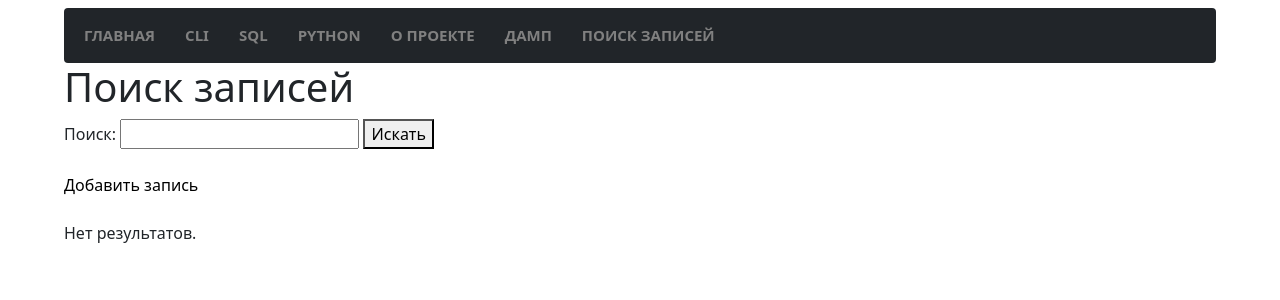
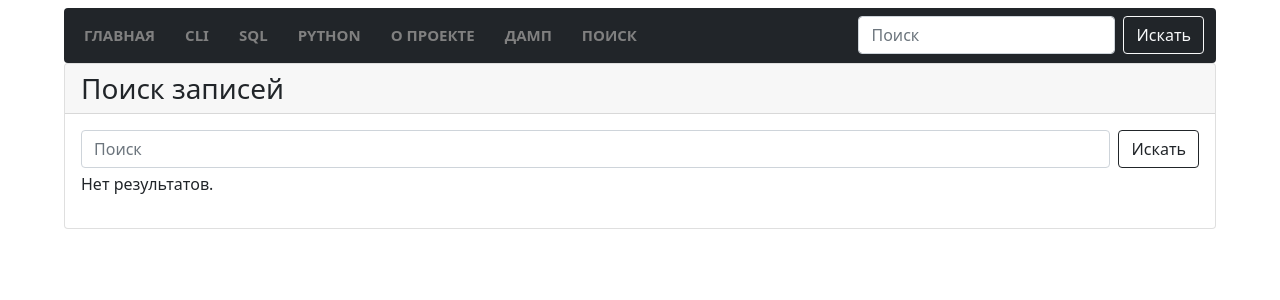
Before and after one commit to savinsyu/wiki-project, a Flask app: page /search in a window 1280 px wide. Shown: the top 300 px of the page. Run offline with Flask 3, Linux system fonts and the light colour scheme.

Commit message:
Add search module for python table, add search form in navbar, add separate page Search

```diff
--- a/modules/search.py
+++ b/modules/search.py
@@ -1,5 +1,5 @@
 import flask
-from flask import Flask, render_template, request, redirect, url_for
+from flask import render_template, request
 from modules import connect
 
 
--- a/templates/navbar.html
+++ b/templates/navbar.html
@@ -25,9 +25,13 @@
           <a class="nav-link" href="{{ url_for('services.services') }}">Дамп</a>
         </li>
         <li class="nav-item">
-          <a class="nav-link" href="{{ url_for('search.search') }}">Поиск записей</a>
+          <a class="nav-link" href="{{ url_for('search.search') }}">Поиск</a>
         </li>
       </ul>
     </div>
+    <form class="d-flex" action="/search" method="post" role="search">
+      <input class="form-control me-2" type="text" placeholder="Поиск" aria-label="Search" name="search_term" id="search_term" required>
+      <button class="btn btn-outline-light" type="submit">Искать</button>
+    </form>
   </div>
 </nav>
--- a/templates/search.html
+++ b/templates/search.html
@@ -1,17 +1,17 @@
 {% extends "base.html" %}
 {% block title %}Сервисы{% endblock %}
 {% block content %}
-<h1>Поиск записей</h1>
-    <form action="/search" method="post">
-        <label for="search_term">Поиск:</label>
-        <input type="text" id="search_term" name="search_term" required>
-        <button type="submit">Искать</button>
+
+<div class="card mb-2">
+    <div class="card-header h3">Поиск записей</div>
+    <div class="card-body">
+        <form class="d-flex mb-1" action="/search" method="post" role="search">
+          <input class="form-control me-2" type="text" placeholder="Поиск" aria-label="Search" name="search_term" id="search_term" required>
+          <button class="btn btn-outline-dark" type="submit">Искать</button>
         </form>
-    <br>
-    <a href="/">Добавить запись</a>
-    <br><br>
+        <!-- Блок поиска -->
         {% if results %}
-        <h2>Результаты поиска:</h2>
+        <h4>Результаты поиска:</h4>
         <ul>
             {% for result in results %}
             <li>
@@ -23,4 +23,7 @@
         {% else %}
         <p>Нет результатов.</p>
         {% endif %}
+    </div>
+</div>
+
 {% endblock %}
```
Also changed, not shown: templates/base.html (+12 -3 lines). Lines whose indentation alone changed are shown as unchanged.
